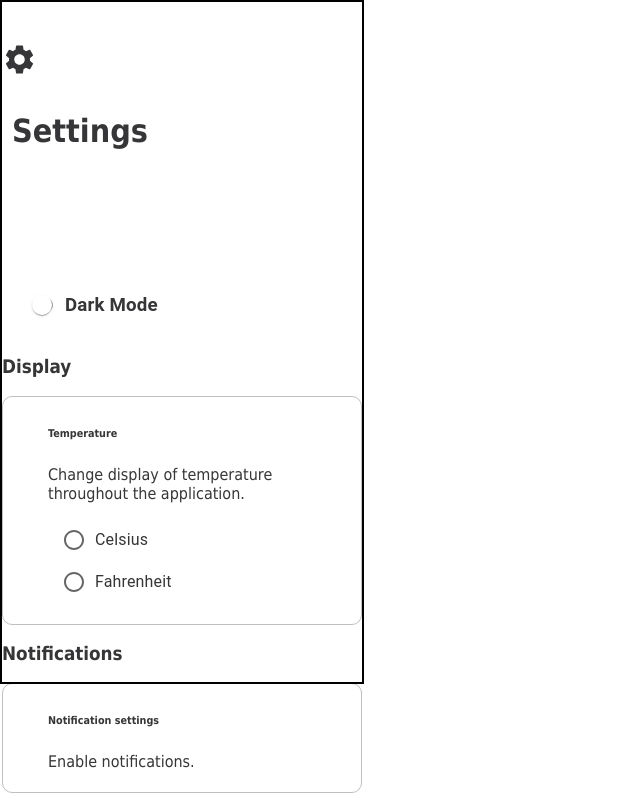
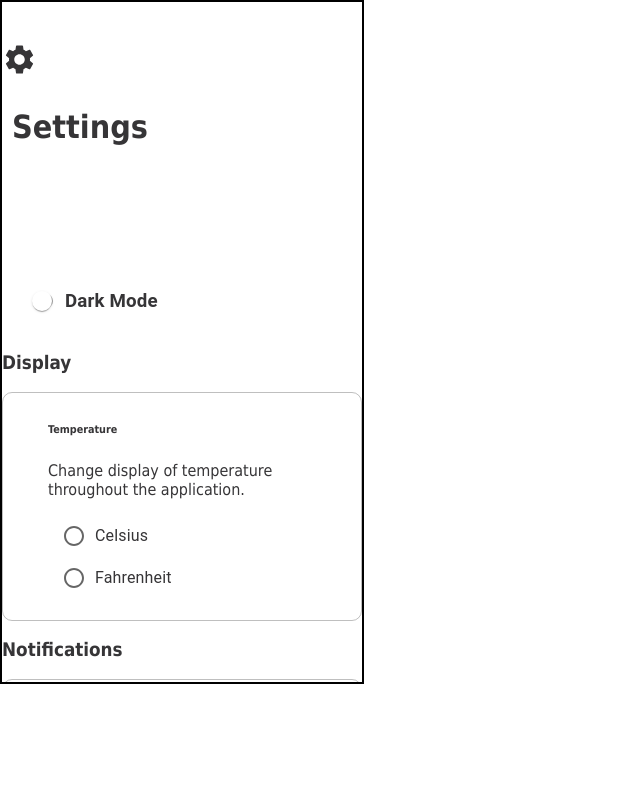
Before and after one commit to favour33/weather-app, a React (Create React App) app: page /settings in a window 1280 px wide. Shown: the whole page, without its empty margins (0-640 px from the left). Built offline with nearby package versions, Linux system fonts and the light colour scheme.

Commit message:
settings fit to size

```diff
--- a/src/css/index.css
+++ b/src/css/index.css
@@ -194,3 +194,12 @@ code {
   margin-inline-end: 0px;
   font-weight: normal;
 }
+
+/*==================settings section=================*/
+#scrollContainerSettings{
+  display: flex;
+  flex-direction: column;
+  overflow-y: scroll;
+  width: 360px;
+  height: 640px;
+}
```
